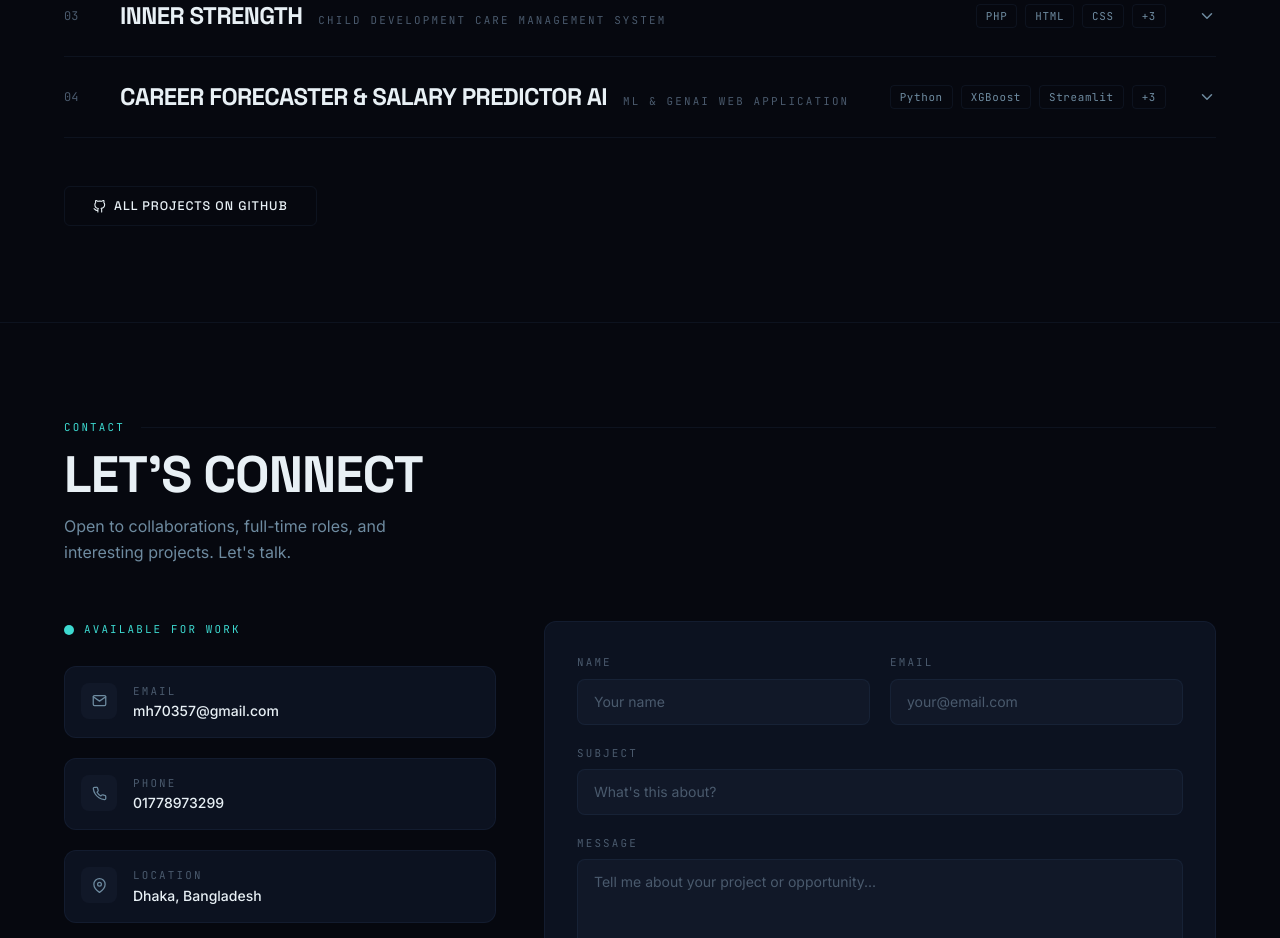
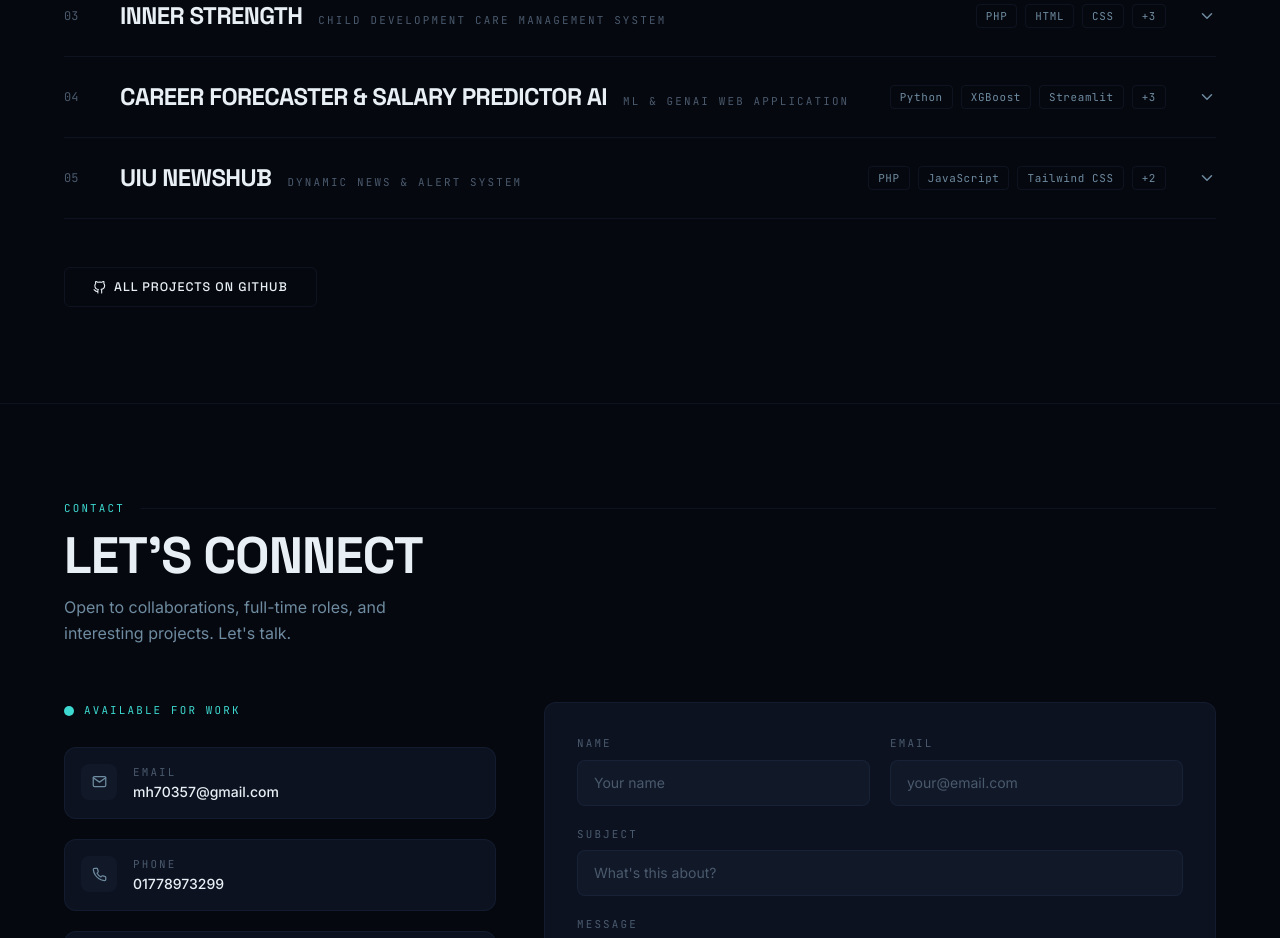
Before and after one commit to MH-Shomik/Simple_Portfolio, a React (Vite) app: page / in a window 1280 px wide. Shown: the part 4480-5418 px from the top of the page. Built offline with nearby package versions, Linux system fonts and the light colour scheme.

Commit message:
Add UIU NewsHub dynamic alert system to projects

```diff
--- a/src/data/resumeData.js
+++ b/src/data/resumeData.js
@@ -168,6 +168,18 @@ export const projects = [
     gradient: 'from-blue-600 to-indigo-600',
     featured: true,
   },
+  {
+    id: 5,
+    title: 'UIU NewsHub',
+    subtitle: 'Dynamic News & Alert System',
+    description:
+      'A centralized, real-time web portal bridging communication for university students and faculty. Features include a personalized academic dashboard, real-time AJAX-powered emergency alerts, and a modern glassmorphism UI.',
+    tech: ['PHP', 'JavaScript', 'Tailwind CSS', 'MySQL', 'AJAX'],
+    live: '',
+    github: 'https://github.com/MH-Shomik/uiu_newsHub.git',
+    gradient: 'from-rose-500 to-red-600',
+    featured: true,
+  },
 ]
 
 export const experience = [
```
